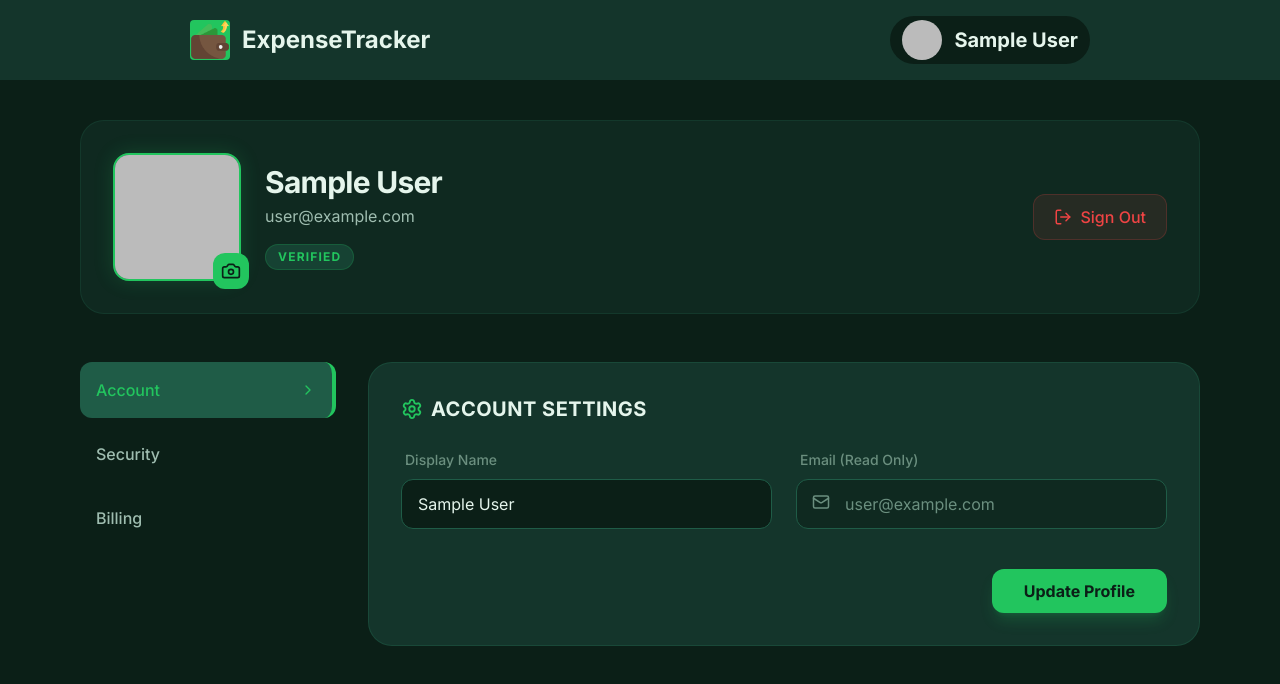
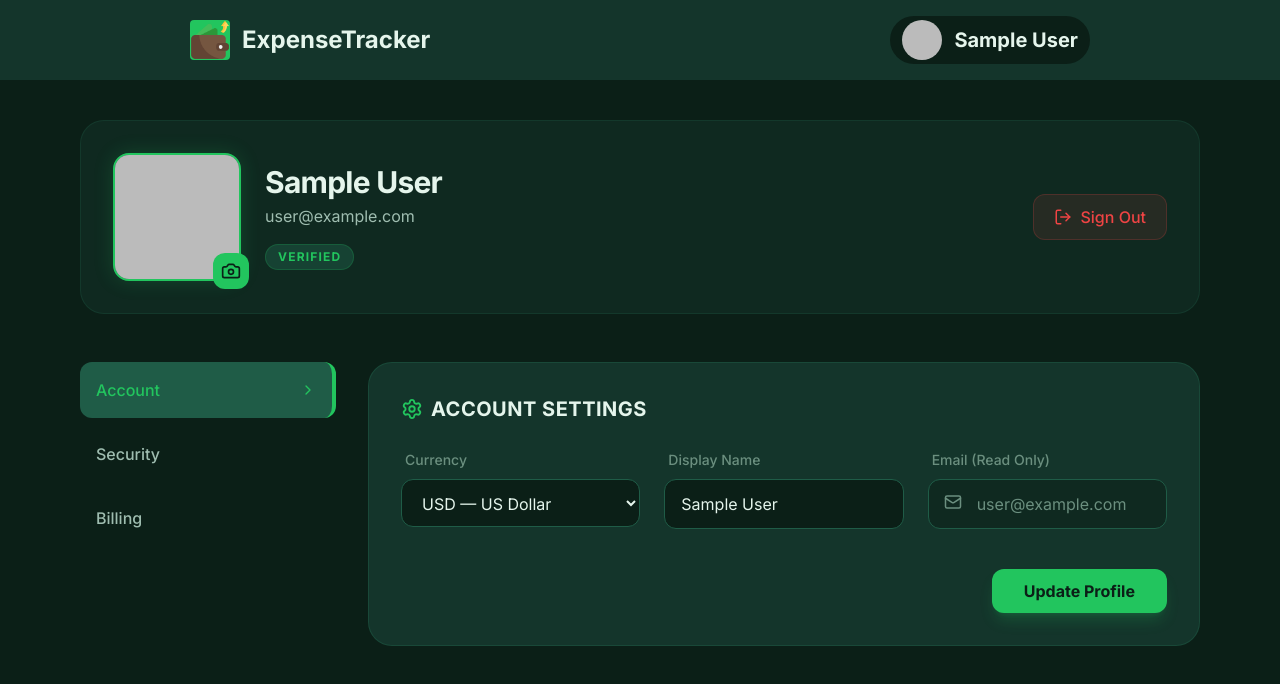
Before and after one commit to yozanSAN/Expanse-Tracker, a React (Vite) app: page /UserProfile in a window 1280 px wide. Shown: the top 684 px of the page. Built offline with nearby package versions, Linux system fonts and the light colour scheme; no server answers; the database is empty; sample sign-in values are in the browser's storage.

Commit message:
feat: add currency formatting utility and integrate it into Dashboard for displaying financial data

```diff
--- a/src/page/dashboard/Dashboard.jsx
+++ b/src/page/dashboard/Dashboard.jsx
@@ -9,6 +9,8 @@ import AddTransactionModal from '../../components/AddTransactionModal';
 import SpendingChart from '../../components/SpendingChart';
 import { useExpenseData } from '../../hooks/useExpenseData.js';
 import { getTotals } from '../../utils/helper.js';
+import { useUserData } from '../../hooks/useUserData.js';
+import { formatCurrency } from '../../utils/formatCurrency.js';
 
 export default function Dashboard() {
   const { transactions, categories, loading, error } = useExpenseData();
@@ -18,6 +20,9 @@ export default function Dashboard() {
     transactions.length > 0 && categories.length > 0
       ? getTotals(transactions, categories)
       : { income: 0, expense: 0, balance: 0, change: 0, categoriesWithPercentage: [] };
+
+  const { userData } = useUserData();
+  const currency = userData?.currency ?? 'USD';
 
   if (loading) {
     return (
@@ -38,7 +43,7 @@ export default function Dashboard() {
   return (
     <div className="bg-primary min-h-screen px-6 py-5 max-w-7xl mx-auto">
 
-      {/* ROW 1 — STAT CARDS */}
+      {/*STAT CARDS */}
       <div className="grid grid-cols-1 sm:grid-cols-3 gap-4 mb-4">
 
         <div className="flex flex-col justify-between items-center rounded-lg px-6 py-5 gap-4 bg-secondary">
@@ -46,7 +51,7 @@ export default function Dashboard() {
             <img src={totalbaalnceIcon} className="w-7 h-8" />
             <p className="text-textSecondary text-xl">Total Balance</p>
           </div>
-          <p className="font-bold text-3xl text-textPrimary">{balance.toLocaleString()}</p>
+          <p className="font-bold text-3xl text-textPrimary">{formatCurrency(balance, currency)}</p>
           <div className="flex items-center gap-2">
             <img src={balance >= 0 ? increasingLogo : decreasingLogo} className="w-7 h-8" />
             <p className={`font-bold text-xl ${balance >= 0 ? 'text-success' : 'text-danger'}`}>
@@ -61,7 +66,7 @@ export default function Dashboard() {
             <img src={incomeLogo} className="w-7 h-8" />
             <p className="text-textSecondary text-xl">Total Income</p>
           </div>
-          <p className="font-bold text-3xl text-textPrimary">{income.toLocaleString()}</p>
+          <p className="font-bold text-3xl text-textPrimary">{formatCurrency(income, currency)}</p>
           <div className="flex items-center gap-2">
             <img src={income > 0 ? increasingLogo : decreasingLogo} className="w-7 h-8" />
             <p className={`font-bold text-xl ${income > 0 ? 'text-success' : 'text-danger'}`}>
@@ -76,7 +81,8 @@ export default function Dashboard() {
             <img src={expensesLogo} className="w-7 h-8" />
             <p className="text-textSecondary text-xl">Total Expenses</p>
           </div>
-          <p className="font-bold text-3xl text-textPrimary">{expense.toLocaleString()}</p>
+          <p className="font-bold text-3xl text-textPrimary">{formatCurrency(expense, currency)}</p>
+
           <div className="flex items-center gap-2">
             <img src={expense > 0 ? increasingLogo : decreasingLogo} className="w-7 h-8" />
             <p className={`font-bold text-xl ${expense > 0 ? 'text-danger' : 'text-success'}`}>
@@ -88,7 +94,7 @@ export default function Dashboard() {
 
       </div>
 
-      {/* ROW 2 — CHART + TOP CATEGORIES */}
+      {/*CHART + TOP CATEGORIES */}
       <div className="grid grid-cols-1 lg:grid-cols-3 gap-4 mb-6">
 
         <div className="lg:col-span-2">
@@ -189,9 +195,10 @@ export default function Dashboard() {
         <AddTransactionModal
           categories={categories}
           onClose={() => setShowModal(false)}
-          onSuccess={() => {}}
+          onSuccess={() => setShowModal(false)}
         />
       )}
 
     </div>
-  )};
+  )
+};
--- a/src/page/profile/UserProfile.jsx
+++ b/src/page/profile/UserProfile.jsx
@@ -4,6 +4,9 @@ import { onAuthStateChanged, signOut, updateProfile } from "firebase/auth";
 import { Link } from 'react-router-dom';
 import userDefaultPhoto from '../../assets/default-avatar.png';
 import { useNavigate } from 'react-router-dom';
+import { doc, updateDoc } from 'firebase/firestore';
+import { useUserData } from '../../hooks/useUserData.js';
+import { db } from '../../config/firebase-config.js';
 import {
     User, Mail,
     Settings, Camera, LogOut, ChevronRight, Loader2
@@ -19,34 +22,45 @@ const ProfilePage = () => {
     const [photoURL, setPhotoURL] = useState("");
 
 
+    const { userData } = useUserData();
+    const [currency, setCurrency] = useState(userData?.currency ?? 'USD');
+
     // 1. Listen for Auth State Changes
     useEffect(() => {
         const unsubscribe = onAuthStateChanged(auth, (user) => {
+            setCurrentUser(user);
+
             if (user) {
-                setCurrentUser(user);
-                setDisplayName(user.displayName || "");
-                setPhotoURL(user.photoURL || userDefaultPhoto);
-            } else {
-                setCurrentUser(null);
-                // Redirect to login logic could go here
+                setDisplayName(user.displayName || '');
+                setPhotoURL(user.photoURL || '');
             }
+
             setLoading(false);
         });
 
-        return () => unsubscribe();
+        return unsubscribe;
     }, []);
 
-    // 2. Handle Profile Update
+    useEffect(() => {
+        setCurrency(userData?.currency ?? 'USD');
+    }, [userData]);
+
     const handleSave = async () => {
         try {
-            await updateProfile(auth.currentUser, {
-                displayName: displayName,
-                // photoURL: photoURL // You can update this once you have a storage URL
-            });
-            alert("Profile updated successfully!");
+            await updateProfile(auth.currentUser, { displayName });
+
+            await updateDoc(
+                doc(db, 'users', auth.currentUser.uid),
+                {
+                    displayName,
+                    currency,
+                }
+            );
+
+            alert('Profile updated successfully!');
         } catch (error) {
-            console.error("Error updating profile:", error);
-            alert("Failed to update profile.");
+            console.error('Error updating profile:', error);
+            alert('Failed to update profile.');
         }
     };
 
@@ -147,7 +161,26 @@ const ProfilePage = () => {
                                 </h2>
 
                                 <div className="space-y-6">
-                                    <div className="grid grid-cols-1 md:grid-cols-2 gap-6">
+                                    <div className="grid grid-cols-1 md:grid-cols-3 gap-6">
+                                        <div className="space-y-2">
+                                            <label className="text-sm text-textMuted font-medium ml-1">
+                                                Currency
+                                            </label>
+
+                                            <select
+                                                value={currency}
+                                                onChange={(e) => setCurrency(e.target.value)}
+                                                className="w-full bg-primary border border-tertiary rounded-xl px-4 py-3 text-textPrimary focus:outline-none focus:border-accent transition-colors"
+                                            >
+                                                <option value="USD">USD — US Dollar</option>
+                                                <option value="EUR">EUR — Euro</option>
+                                                <option value="MAD">MAD — Moroccan Dirham</option>
+                                                <option value="GBP">GBP — British Pound</option>
+                                                <option value="JPY">JPY — Japanese Yen</option>
+                                                <option value="CAD">CAD — Canadian Dollar</option>
+                                                <option value="AUD">AUD — Australian Dollar</option>
+                                            </select>
+                                        </div>
                                         <div className="space-y-2">
                                             <label className="text-sm text-textMuted font-medium ml-1">Display Name</label>
                                             <input
--- /dev/null
+++ b/src/utils/formatCurrency.js
@@ -0,0 +1,8 @@
+export const formatCurrency = (amount, currency = 'USD') => {
+  return new Intl.NumberFormat(undefined, {
+    style: 'currency',
+    currency,
+    minimumFractionDigits: 0,
+    maximumFractionDigits: 2,
+  }).format(amount);
+};
```
